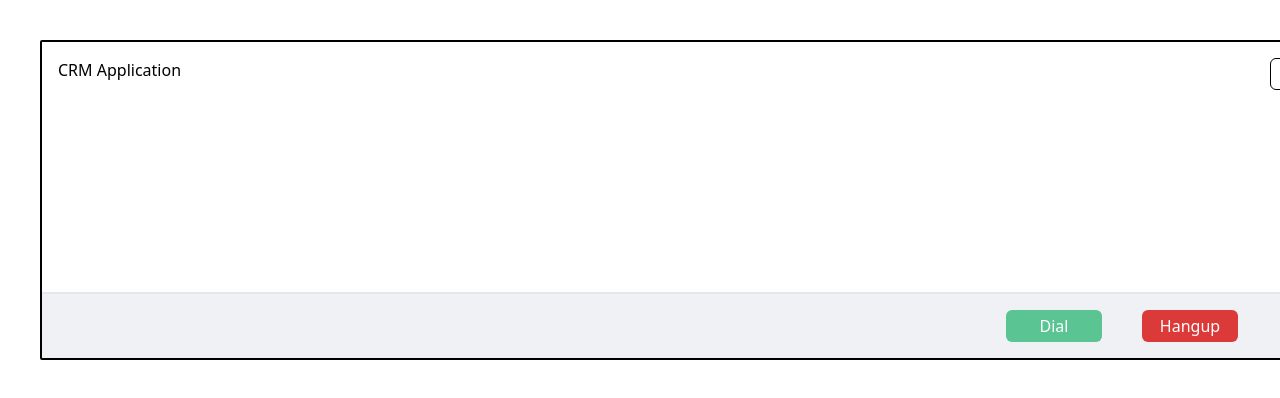
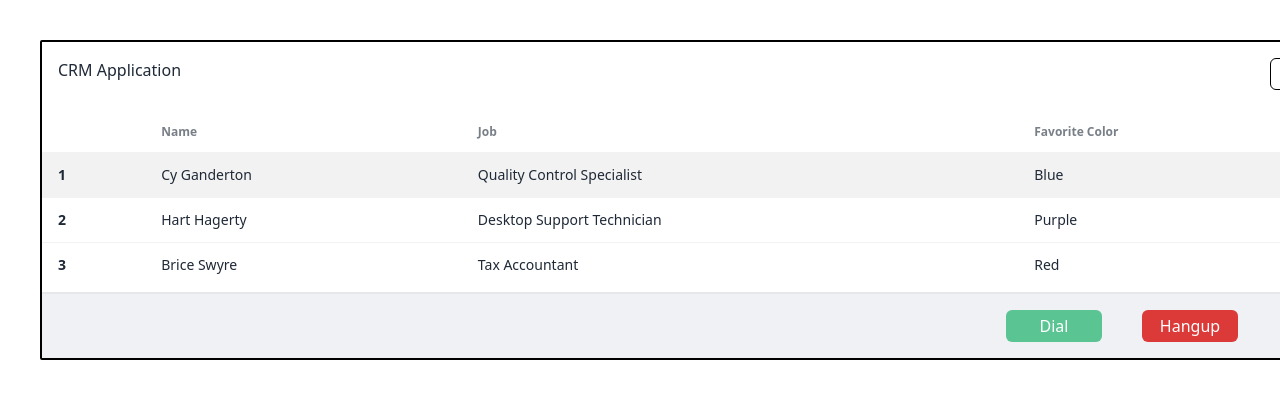
Before and after one commit to adamfadrian/iframe, a Next.js app: page / in a window 1280 px wide. Shown: the top 398 px of the page. Built offline with nearby package versions, Linux system fonts and the light colour scheme.

Commit message:
initial commit

```diff
--- a/package.json
+++ b/package.json
@@ -13,6 +13,7 @@
     "@types/react": "18.2.22",
     "@types/react-dom": "18.2.7",
     "autoprefixer": "10.4.16",
+    "daisyui": "^3.7.7",
     "eslint": "8.49.0",
     "eslint-config-next": "13.5.2",
     "next": "13.5.2",
--- a/pages/index.tsx
+++ b/pages/index.tsx
@@ -5,29 +5,61 @@ import LoadingDots from '@/components/loading-dots'
 
 const inter = Inter({ subsets: ['latin'] })
 
+const Nasabar = [
+  {
+    id: 1,
+    name: 'Rendra',
+    phone: '081399817946'
+  },
+  {
+    id: 2,
+    name: 'Kristian',
+    phone: '0812777238',
+  },
+  {
+    id: 3,
+    name: 'Okta Ginting',
+    phone: '08123433223'
+  },
+  {
+    id:4,
+    name: 'John Doe',
+    phone: '08231332745'
+  }
+]
+
+
 export default function Home() {
-  const [isHangup, setIsHangup] = useState<string>('')
-  const [disabled, setDisabled] = useState<boolean>(false)
+  const [disabled, setDisabled] = useState<boolean>(false);
+  const [parentMessage, setParentMessage] = useState('');
+  const [fromParent, setFromParent] = useState(false)
+
   const opeartionOnDial = () => {
-    setDisabled(true);
+    setDisabled(true)
     window.parent.postMessage('Dial', 'http://localhost:3000')
   }
   const operationOnHangup = () => {
-    setDisabled(false);
+    setDisabled(false)
     window.parent.postMessage('Hangup', 'http://localhost:3000')
   }
 
   useEffect(() => {
-    const getMessage =(message: MessageEvent) => {
-      if(message.origin !== 'http://localhost:3000') return;
-      if(message.data == 'From Parent'){
-        // setIsHangup();
-        // setDisabled
+    const handleMessage = (event: MessageEvent) => {
+      if (event.origin !== 'http://localhost:3000') return;
+      if (event.data == 'From Parent') {
+        setParentMessage(event.data)
+        setDisabled(false)
+        console.log('fromparent: ' , event.data)
+        //
       }
-    }
-    window.addEventListener('message', getMessage, false);
-    return () => window.removeEventListener('message', getMessage);
-  },[])
+
+      if(event.data == 'From Parent') window.parent.postMessage('Hangup', 'http://localhost:3000')
+    };
+    window.addEventListener('message', handleMessage, false);
+    return () => {
+      window.removeEventListener('message', handleMessage);
+    };
+  }, [parentMessage]);
   return (
     <div className='w-full flex flex-col justify-between border-2 border-black rounded-sm h-80 m-10'>
       <div className='flex justify-between p-4'>
@@ -36,6 +68,42 @@ export default function Home() {
           x
         </button>
       </div>
+      <div className="overflow-x-auto">
+  <table className="table">
+    {/* head */}
+    <thead>
+      <tr>
+        <th></th>
+        <th>Name</th>
+        <th>Job</th>
+        <th>Favorite Color</th>
+      </tr>
+    </thead>
+    <tbody>
+      {/* row 1 */}
+      <tr className="bg-base-200">
+        <th>1</th>
+        <td>Cy Ganderton</td>
+        <td>Quality Control Specialist</td>
+        <td>Blue</td>
+      </tr>
+      {/* row 2 */}
+      <tr>
+        <th>2</th>
+        <td>Hart Hagerty</td>
+        <td>Desktop Support Technician</td>
+        <td>Purple</td>
+      </tr>
+      {/* row 3 */}
+      <tr>
+        <th>3</th>
+        <td>Brice Swyre</td>
+        <td>Tax Accountant</td>
+        <td>Red</td>
+      </tr>
+    </tbody>
+  </table>
+</div>
       <div className='flex justify-end py-4 px-20 gap-10 border-t-2 bg-[#F0F1F5]'>
         <button
           onClick={opeartionOnDial}
--- a/tailwind.config.ts
+++ b/tailwind.config.ts
@@ -15,6 +15,6 @@ const config: Config = {
       },
     },
   },
-  plugins: [],
+  plugins: [require("daisyui")],
 }
 export default config
```
Also changed, not shown: 1 other file (tests, documents, lock files or other folders).
